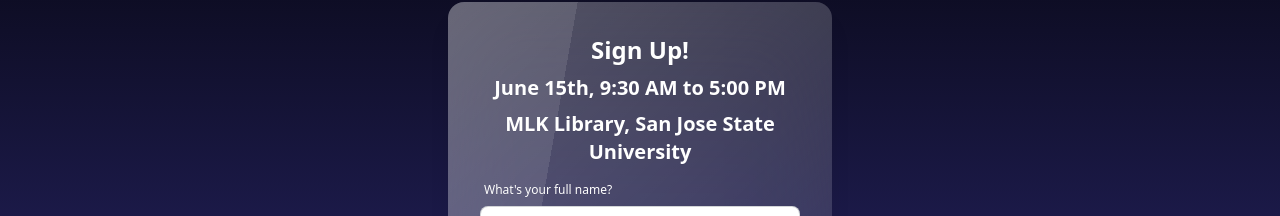
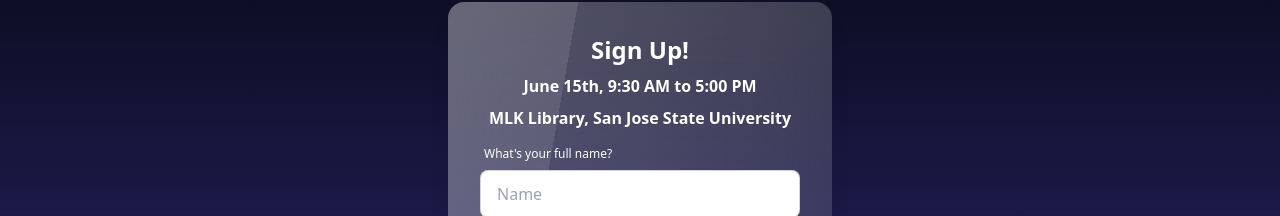
Before and after one commit to nityapisolkar/maneframe2024-np, a SvelteKit app in the folder maneframe/: page /apply in a window 1280 px wide. Shown: the part 230-446 px from the top of the page. Built offline with nearby package versions, Linux system fonts and the light colour scheme; no server answers.

Commit message:
thingy at bottom and also margin and stuff aaaa

```diff
--- a/maneframe/src/routes/apply/+page.svelte
+++ b/maneframe/src/routes/apply/+page.svelte
@@ -46,11 +46,11 @@
 <div class="z-30 w-screen h-2/5 text-center content-center justify-center relative row-start-1">
     <h1 class="text-7xl font-bold text-center animate-pulse text-white m-20 z-0">Apply</h1>
     <div class="flex content-center justify-center items-center">
-        <div class="card w-96 glass shadow-xl">
+        <div class="card w-96 glass shadow-xl mb-20">
             <div class="card-body">
                 <h2 class="font-bold text-2xl text-white">Sign Up!</h2>
-                <h1 class="font-bold text-xl text-white">June 15th, 9:30 AM to 5:00 PM</h1>
-                <h1 class="font-bold text-xl text-white">MLK Library, San Jose State University</h1>
+                <h1 class="font-bold text-md text-white">June 15th, 9:30 AM to 5:00 PM</h1>
+                <h1 class="font-bold text-md text-white">MLK Library, San Jose State University</h1>
                 <!------>
                 <form method="POST">
                     <label class="form-control w-full max-w-xs">
@@ -87,6 +87,7 @@
                 <br>
                 <div class="card-actions justify-center">
                     <button class="btn glass" id="submit">SUBMIT!</button>
+                    <h1 class="text-sm text-white">This will redirect you back to the home page. Remember to check your email!</h1>
                 </div>
                 </form>
             </div>
```
